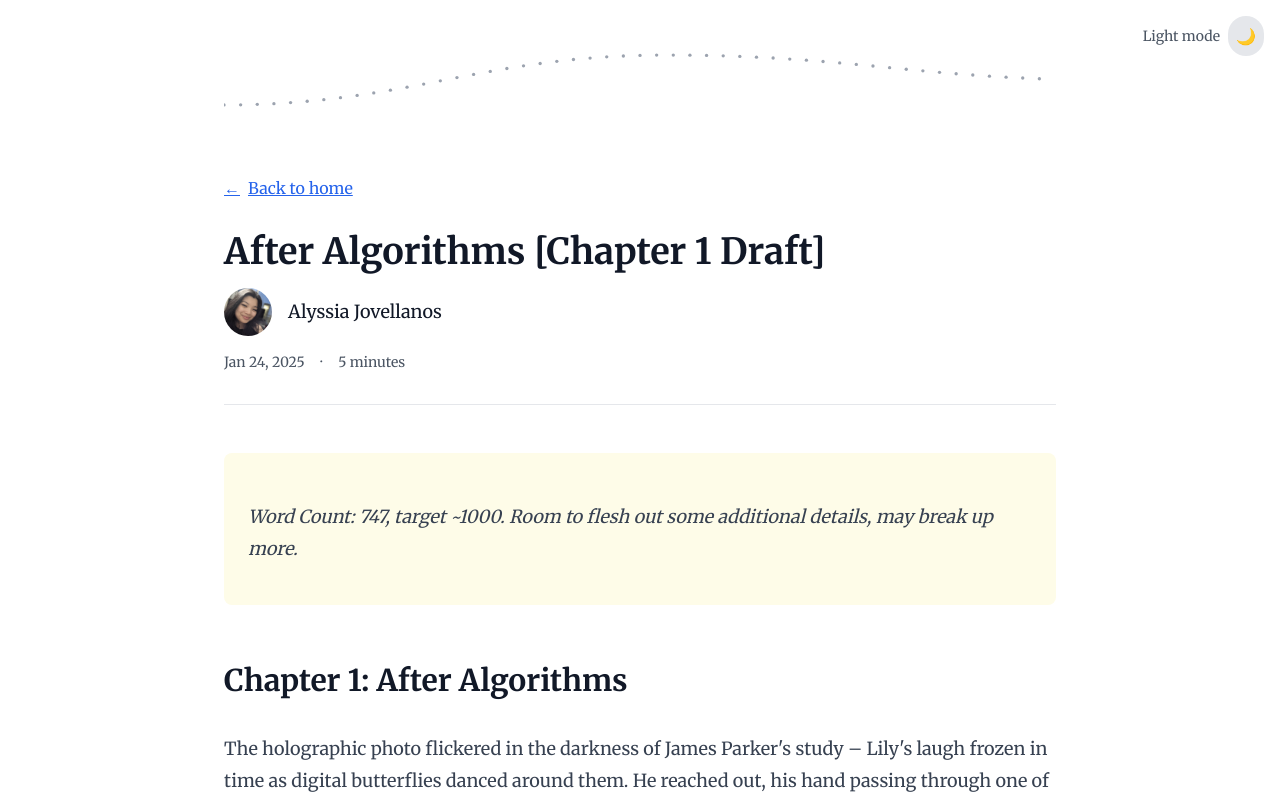
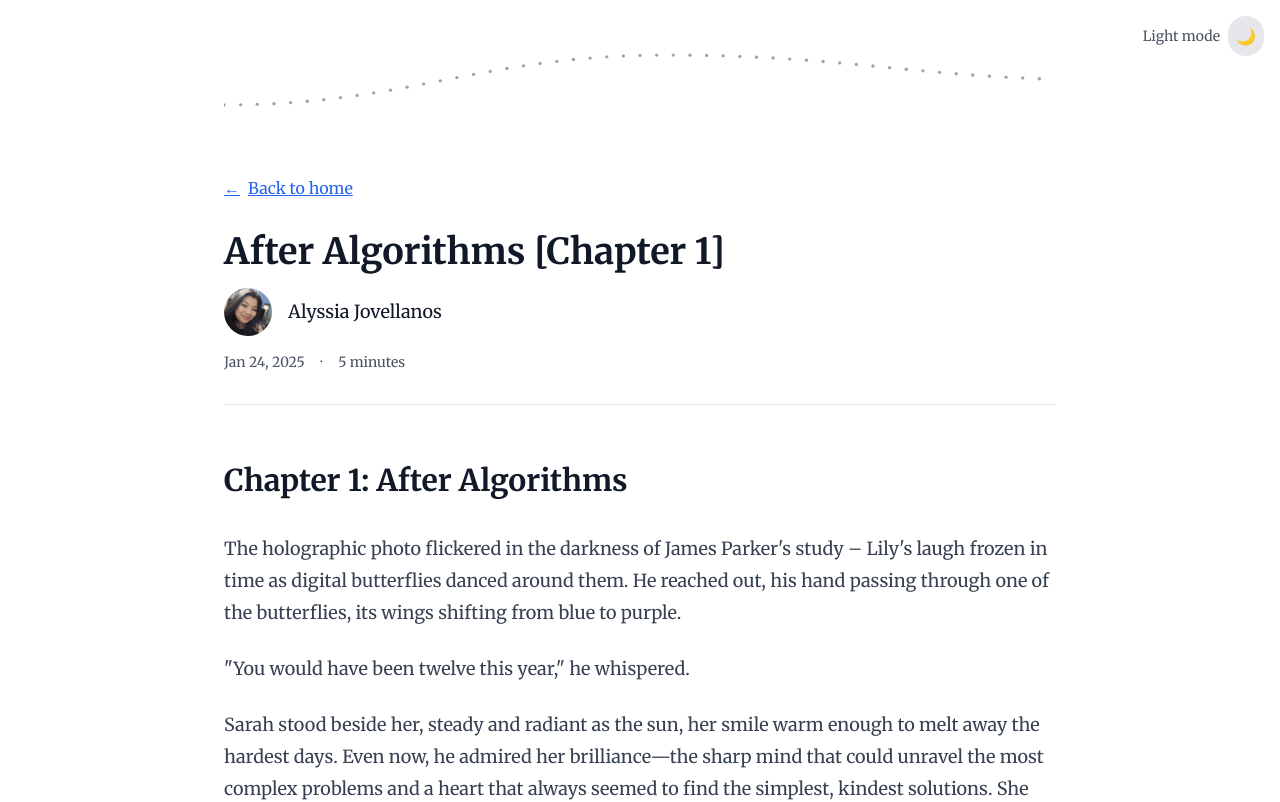
Before and after one commit to alyssia-x/website, a Next.js app: page /blog/after-algorithms-chapter-1 in a window 1280 px wide. Shown: the top 802 px of the page. Built offline with nearby package versions, Linux system fonts and the light colour scheme.

Commit message:
update blog

```diff
--- a/src/app/blog/after-algorithms-chapter-1/page.tsx
+++ b/src/app/blog/after-algorithms-chapter-1/page.tsx
@@ -5,17 +5,13 @@ import Link from 'next/link';
 export default function AfterAlgorithmsPost() {
   return (
     <BlogPost
-      title="After Algorithms [Chapter 1 Draft]"
+      title="After Algorithms [Chapter 1]"
       date="Jan 24, 2025"
       readingTime={5}
       authorName="Alyssia Jovellanos"
       authorImage="/images/blog/aly-headshot.png"
     >
-      <div className="bg-yellow-50 dark:bg-yellow-900/20 rounded-lg p-6 my-8">
-        <p className="italic mb-4">
-          Word Count: 747, target ~1000. Room to flesh out some additional details, may break up more.
-        </p>
-      </div>
+
 
       <h2>Chapter 1: After Algorithms</h2>
 
@@ -141,6 +137,12 @@ Raj Patel, 31...`}</pre>
 
       <p>James closed his eyes, tears burning. "No," he said. "Marie is gone. I'm James. I'm... I'm going to be your new guardian."</p>
 
+      <div className="bg-yellow-50 dark:bg-yellow-900/20 rounded-lg p-6 my-8">
+        <p className="italic mb-4">
+          Word Count: 747, target ~1000. Room to flesh out some additional details, may break up more.
+        </p>
+      </div>
+
       <div className="bg-blue-50 dark:bg-blue-900/20 rounded-lg p-6 my-8">
         <h3 className="text-lg font-semibold mb-4">Author's Note</h3>
         <p className="mb-4">
```
